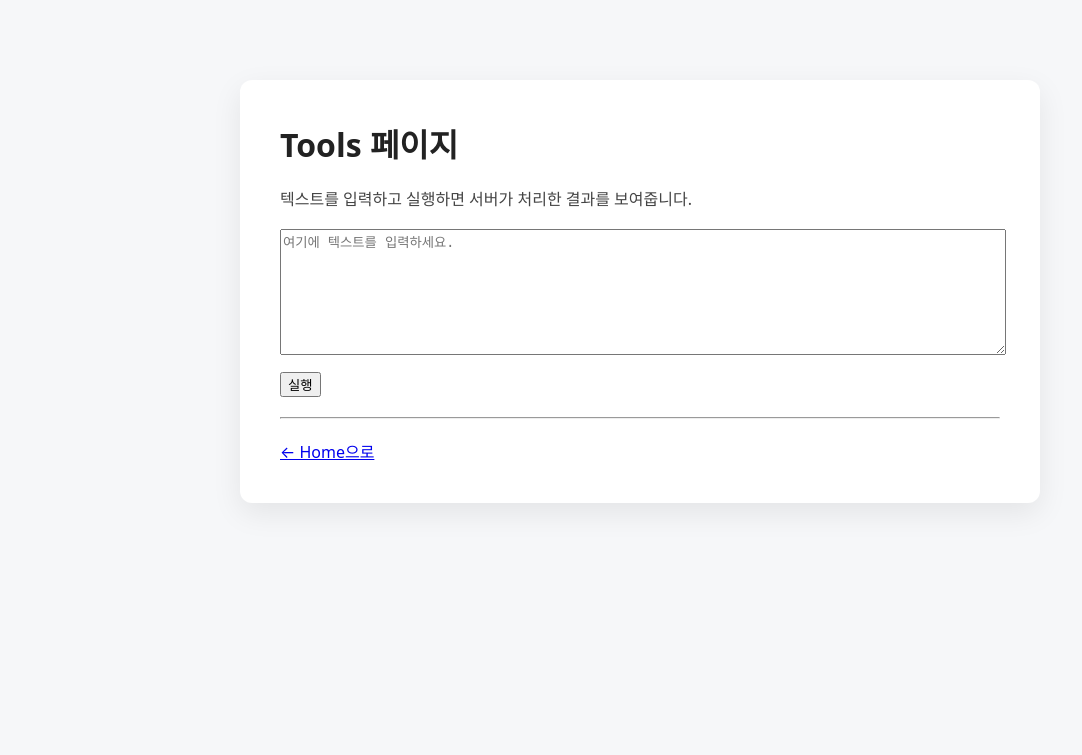
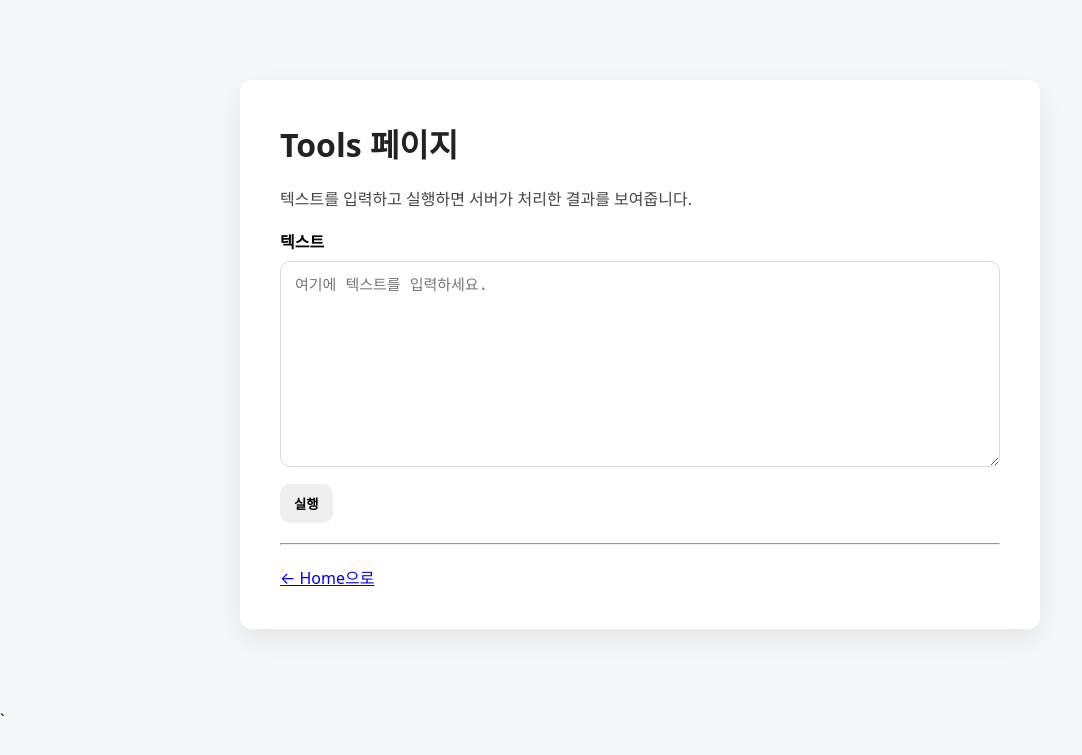
Before and after one commit to Jung-Euntaek/PythonWebspace, a Flask app: page /tools in a window 1280 px wide. Shown: the top 755 px of the page, without its empty margins (0-1082 px from the left). Run offline with Flask 3, Linux system fonts and the light colour scheme.

Commit message:
style: improve form UI with shared CSS

```diff
--- a/static/style.css
+++ b/static/style.css
@@ -23,3 +23,62 @@ p {
   line-height: 1.6;
   color: #444;
 }
+
+/* Form UI */
+.form {
+  margin-top: 16px;
+}
+
+.label {
+  display: block;
+  margin-bottom: 8px;
+  font-weight: 600;
+}
+
+.textarea {
+  width: 100%;
+  box-sizing: border-box;
+  padding: 12px 14px;
+  border: 1px solid #d6d9de;
+  border-radius: 10px;
+  font-size: 15px;
+  line-height: 1.5;
+  resize: vertical;
+}
+
+.textarea:focus {
+  outline: none;
+  border-color: #7b8cff;
+  box-shadow: 0 0 0 4px rgba(123, 140, 255, 0.15);
+}
+
+.actions {
+  margin-top: 12px;
+  display: flex;
+  gap: 8px;
+}
+
+.button {
+  border: none;
+  border-radius: 10px;
+  padding: 10px 14px;
+  font-weight: 600;
+  cursor: pointer;
+}
+
+.button:hover {
+  filter: brightness(0.98);
+}
+
+.divider {
+  margin: 22px 0;
+  border: none;
+  border-top: 1px solid #eceef2;
+}
+
+.result {
+  padding: 12px 14px;
+  border-radius: 10px;
+  background: #f3f5ff;
+  border: 1px solid #e2e7ff;
+}
--- a/templates/tools.html
+++ b/templates/tools.html
@@ -10,21 +10,23 @@
     <h1>Tools 페이지</h1>
     <p>텍스트를 입력하고 실행하면 서버가 처리한 결과를 보여줍니다.</p>
 
-    <form method="POST" action="/tools">
-      <textarea name="text" rows="8" style="width: 100%;" placeholder="여기에 텍스트를 입력하세요.">{{ text }}</textarea>
-      <div style="margin-top: 12px;">
-        <button type="submit">실행</button>
-      </div>
-    </form>
+  <form method="POST" action="/tools" class="form">
+    <label for="text" class="label">텍스트</label>
+    <textarea id="text" name="text" rows="8" class="textarea" placeholder="여기에 텍스트를 입력하세요.">{{ text }}</textarea>
 
-    {% if result %}
-      <hr style="margin: 20px 0;">
-      <h2>결과</h2>
-      <p><strong>{{ result }}</strong></p>
-    {% endif %}
+    <div class="actions">
+      <button type="submit" class="button">실행</button>
+    </div>
+  </form>
+
+  {% if result %}
+    <hr class="divider">
+    <h2>결과</h2>
+    <p class="result"><strong>{{ result }}</strong></p>
+  {% endif %}
 
     <hr style="margin: 20px 0;">
     <a href="/">← Home으로</a>
-  </main>
+  </main>`
 </body>
 </html>
```
